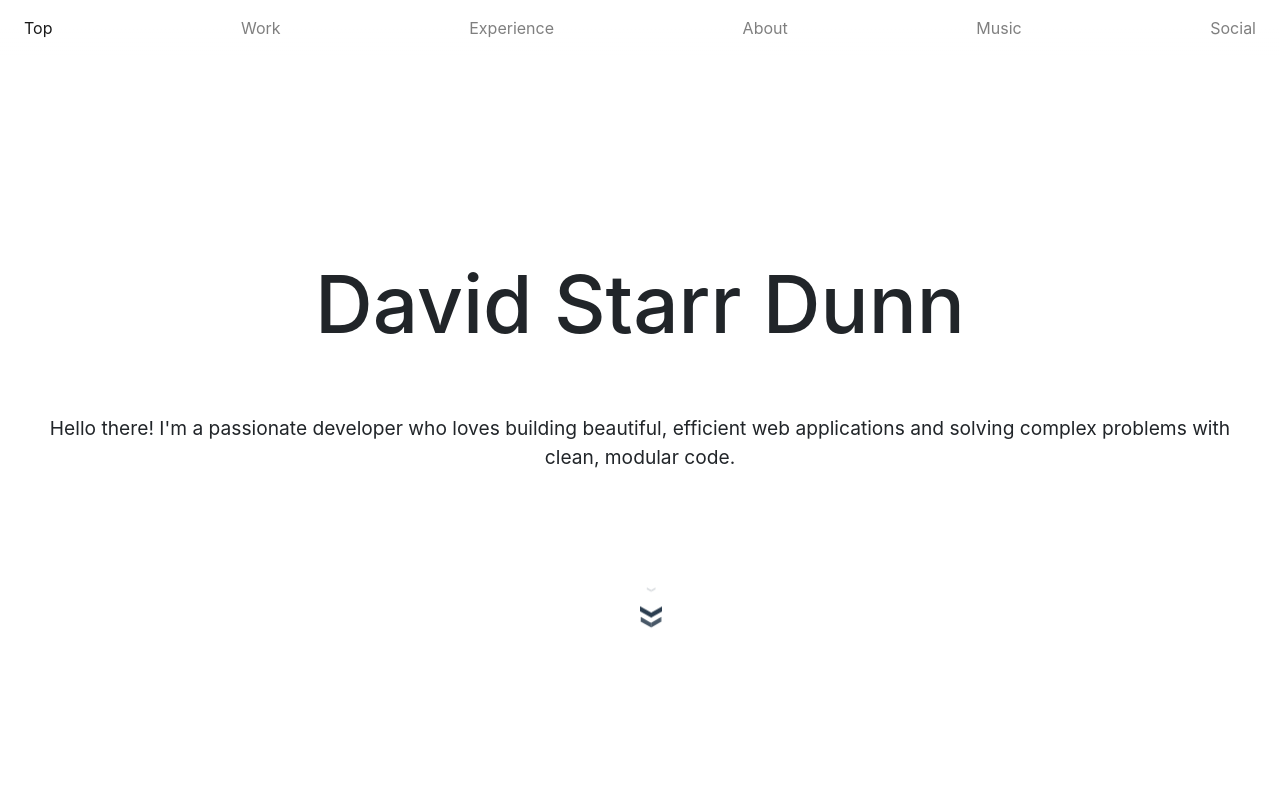
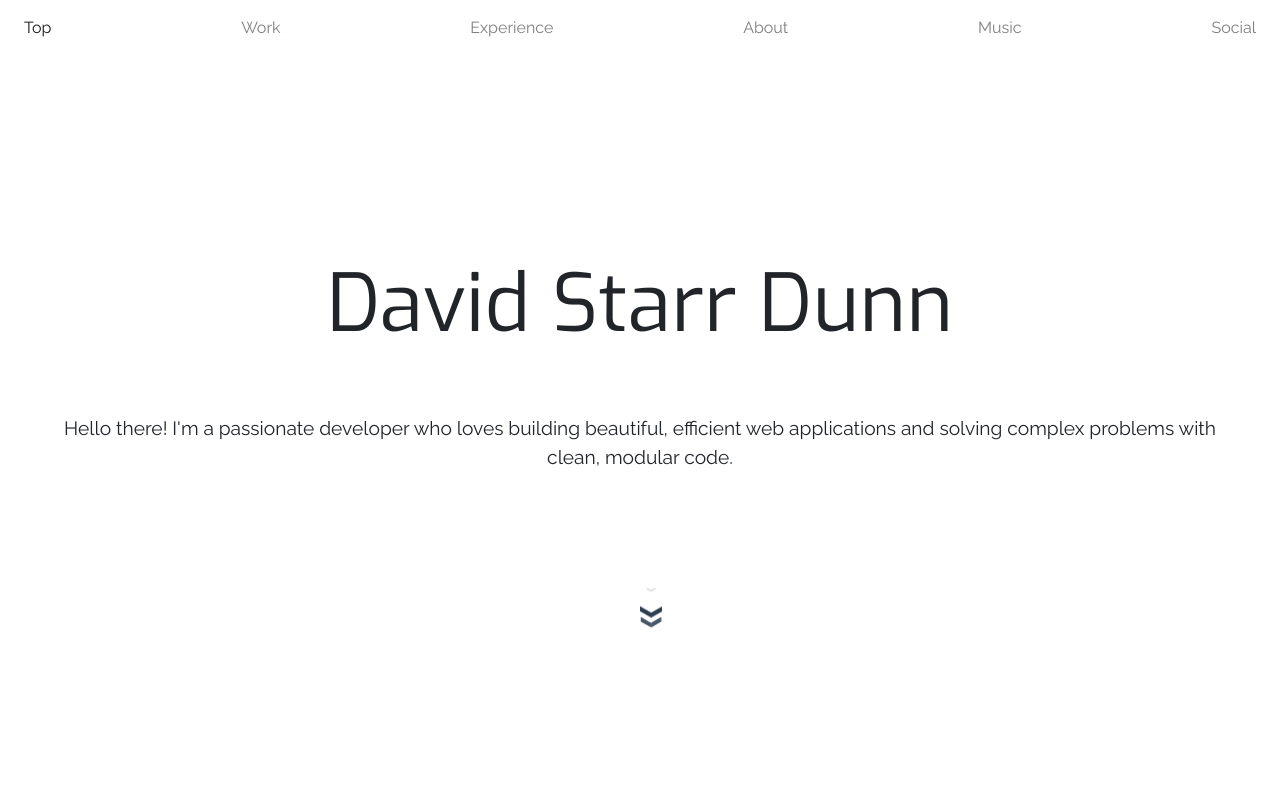
Before and after one commit to dsdunn/personal_page, a website: page index.html in a window 1280 px wide. Shown: the top 800 px of the page. Drawn offline with nearby package versions, Linux system fonts and the light colour scheme.

Commit message:
Add custom font

```diff
--- a/css/main.scss
+++ b/css/main.scss
@@ -2,6 +2,11 @@
 
 body {
   padding: 3em;
+  font-family: 'Raleway', sans-serif;
+}
+
+h1, h3, h5 {
+  font-family: 'Exo', sans-serif;
 }
 
 section {
--- a/index.html
+++ b/index.html
@@ -8,6 +8,7 @@
 
         <link rel="stylesheet" href="css/bootstrap.min.css">
         <link rel="stylesheet" href="css/normalize.css">
+        <link href="https://fonts.googleapis.com/css?family=Exo|Raleway" rel="stylesheet">
         <link rel="stylesheet" href="css/main.css">
     </head>
     <body>
```
Also changed, not shown: css/main.css, 1 other file.
